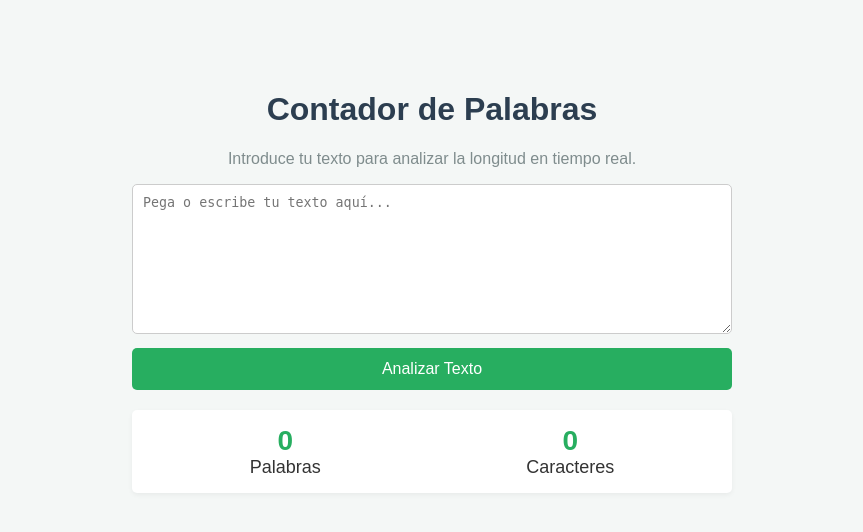
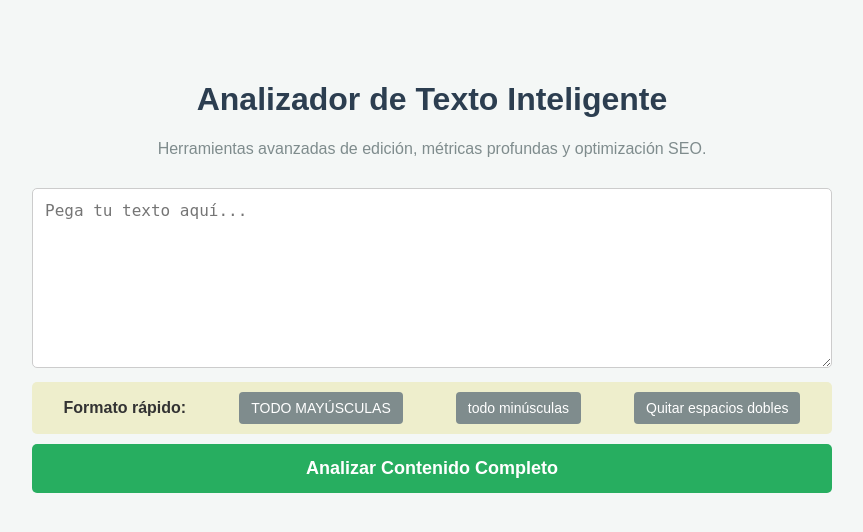
Before and after one commit to neodevgo-prog/mi-contador-web, a Flask app: page / in a window 1280 px wide. Shown: the top 532 px of the page, without its empty margins (208-1071 px from the left). Run offline with Flask 3, Linux system fonts and the light colour scheme.

Commit message:
nuevas funciones avanzadas

```diff
--- a/app.py
+++ b/app.py
@@ -1,20 +1,103 @@
 from flask import Flask, render_template, request
+import re
+from collections import Counter
 
 app = Flask(__name__)
 
+# Palabras comunes en español que no aportan valor al análisis SEO
+STOPWORDS = {"el", "la", "los", "las", "un", "una", "unos", "unas", "de", "del", "en", "para", "por", "con", "y", "o", "u", "que", "es", "son", "se", "un", "su", "sus", "al", "lo"}
+
+# Listas básicas para detectar el tono (análisis de sentimiento simple)
+PALABRAS_POSITIVAS = {"bueno", "excelente", "gran", "mejor", "perfecto", "maravilloso", "feliz", "alegre", "éxito", "positivo", "fácil", "gracias", "amor", "útil"}
+PALABRAS_NEGATIVAS = {"malo", "peor", "error", "fallo", "difícil", "triste", "problema", "negativo", "horrible", "pésimo", "odio", "nunca", "jamás", "perder"}
+
+def analizar_texto(texto):
+    if not texto.strip():
+        return None
+
+    palabras_lista = texto.split()
+    total_palabras = len(palabras_lista)
+    if total_palabras == 0:
+        return None
+
+    # 1. Conteos Básicos
+    caracteres_con_espacio = len(texto)
+    caracteres_sin_espacio = len(texto.replace(" ", "").replace("\n", "").replace("\r", ""))
+    oraciones = len([s for s in re.split(r'[.!?]+', texto) if s.strip()])
+    parrafos = len([p for p in texto.split('\n') if p.strip()])
+
+    # 2. Tiempos Estimados
+    segundos_lectura = int((total_palabras / 200) * 60)
+    segundos_habla = int((total_palabras / 130) * 60)
+
+    # 3. Densidad de Palabras Clave
+    texto_limpio = re.sub(r'[^\w\s]', '', texto.lower())
+    palabras_limpias = [p for p in texto_limpio.split() if p not in STOPWORDS and len(p) > 2]
+    contador_palabras = Counter(palabras_limpias)
+    top_3 = contador_palabras.most_common(3)
+
+    palabras_clave = []
+    for palabra, freq in top_3:
+        porcentaje = (freq / total_palabras) * 100
+        palabras_clave.append({"palabra": palabra, "frecuencia": freq, "densidad": round(porcentaje, 1)})
+
+    # 4. Longitud promedio
+    total_letras = sum(len(p) for p in palabras_lista)
+    promedio_longitud = round(total_letras / total_palabras, 1)
+
+    # 5. NUEVO: Detector de Tono / Sentimiento
+    palabras_minusculas = texto_limpio.split()
+    positivas = sum(1 for p in palabras_minusculas if p in PALABRAS_POSITIVAS)
+    negativas = sum(1 for p in palabras_minusculas if p in PALABRAS_NEGATIVAS)
+
+    if positivas > negativas:
+        tono = "Positivo 😊"
+    elif negativas > positivas:
+        tono = "Negativo 😔"
+    else:
+        tono = "Neutral 😐"
+
+    # 6. NUEVO: Contador de Sílabas Estimado (Regla básica para español)
+    total_silabas = 0
+    for pal in palabras_minusculas:
+        # Contamos grupos de vocales juntas como una aproximación rápida
+        silabas_palabra = len(re.findall(r'[aeiouáéíóúü]+', pal))
+        total_silabas += silabas_palabra if silabas_palabra > 0 else 1
+
+    return {
+        "caracteres_con_espacio": caracteres_con_espacio,
+        "caracteres_sin_espacio": caracteres_sin_espacio,
+        "total_palabras": total_palabras,
+        "oraciones": oraciones if oraciones > 0 else 1,
+        "parrafos": parrafos if parrafos > 0 else 1,
+        "segundos_lectura": segundos_lectura,
+        "segundos_habla": segundos_habla,
+        "palabras_clave": palabras_clave,
+        "promedio_longitud": promedio_longitud,
+        "tono": tono,
+        "total_silabas": total_silabas
+    }
+
 @app.route("/", methods=["GET", "POST"])
-def contador():
-    num_palabras = 0
-    num_caracteres = 0
+def home():
     texto_ingresado = ""
+    resultados = None
 
-    # Si el usuario hace clic en el botón de la web, procesamos el texto
     if request.method == "POST":
         texto_ingresado = request.form.get("texto", "")
-        num_palabras = len(texto_ingresado.split())
-        num_caracteres = len(texto_ingresado)
+        accion = request.form.get("accion", "")
 
-    return render_template("index.html", palabras=num_palabras, caracteres=num_caracteres, texto=texto_ingresado)
+        # NUEVO: Lógica del Limpiador de Texto rápido
+        if accion == "mayusculas":
+            texto_ingresado = texto_ingresado.upper()
+        elif accion == "minusculas":
+            texto_ingresado = texto_ingresado.lower()
+        elif accion == "limpiar_espacios":
+            texto_ingresado = " ".join(texto_ingresado.split())
+
+        resultados = analizar_texto(texto_ingresado)
+
+    return render_template("index.html", texto=texto_ingresado, res=resultados)
 
 if __name__ == "__main__":
     app.run(debug=True)
--- a/templates/index.html
+++ b/templates/index.html
@@ -3,32 +3,88 @@
 <head>
     <meta charset="UTF-8">
     <meta name="viewport" content="width=device-width, initial-scale=1.0">
-    <title>Contador de Palabras Gratuito</title>
+    <title>Analizador de Texto Profesional</title>
     <style>
-        body { font-family: Arial, sans-serif; background-color: #f4f7f6; color: #333; max-width: 600px; margin: 50px auto; padding: 20px; }
-        h1 { color: #2c3e50; text-align: center; }
-        textarea { width: 100%; height: 150px; padding: 10px; border: 1px solid #ccc; border-radius: 5px; box-sizing: border-box; }
-        button { width: 100%; padding: 12px; background-color: #27ae60; color: white; border: none; border-radius: 5px; font-size: 16px; cursor: pointer; margin-top: 10px; }
-        button:hover { background-color: #219653; }
-        .resultados { display: flex; justify-content: space-around; margin-top: 20px; background: white; padding: 15px; border-radius: 5px; box-shadow: 0 2px 5px rgba(0,0,0,0.05); }
-        .dato { text-align: center; font-size: 18px; }
-        .dato span { display: block; font-size: 28px; font-weight: bold; color: #27ae60; }
+        body { font-family: Arial, sans-serif; max-width: 800px; margin: 40px auto; padding: 20px; background-color: #f4f7f6; color: #333; }
+        h1, h2 { text-align: center; color: #2c3e50; }
+        textarea { width: 100%; height: 180px; padding: 12px; border: 1px solid #ccc; border-radius: 5px; box-sizing: border-box; font-size: 16px; }
+        .botones-principales { display: flex; gap: 10px; margin-top: 10px; }
+        .btn-analizar { flex: 2; padding: 14px; background-color: #27ae60; color: white; border: none; border-radius: 5px; font-size: 18px; cursor: pointer; font-weight: bold; }
+        .btn-analizar:hover { background-color: #219653; }
+        .herramientas-rapidas { background: #eec; padding: 10px; border-radius: 5px; margin-top: 10px; display: flex; justify-content: space-around; gap: 10px; }
+        .btn-util { padding: 8px 12px; background: #7f8c8d; color: white; border: none; border-radius: 4px; cursor: pointer; font-size: 14px; }
+        .btn-util:hover { background: #6c7a7d; }
+        .seccion-resultados { margin-top: 30px; background: white; padding: 20px; border-radius: 8px; box-shadow: 0 4px 6px rgba(0,0,0,0.05); }
+        .malla-metricas { display: grid; grid-template-columns: repeat(auto-fit, minmax(180px, 1fr)); gap: 15px; margin-bottom: 25px; }
+        .bloque-dato { background: #f8f9fa; padding: 15px; border-radius: 6px; text-align: center; border-left: 4px solid #27ae60; }
+        .bloque-dato span { display: block; font-size: 24px; font-weight: bold; color: #2c3e50; margin-top: 5px; }
+        .lista-keywords { list-style: none; padding: 0; }
+        .lista-keywords li { background: #eef9f1; padding: 10px 15px; margin-bottom: 8px; border-radius: 4px; display: flex; justify-content: space-between; align-items: center; border-left: 3px solid #2ecc71; }
+        .badge { background: #27ae60; color: white; padding: 3px 8px; border-radius: 12px; font-size: 14px; }
     </style>
 </head>
 <body>
 
-    <h1>Contador de Palabras</h1>
-    <p style="text-align: center; color: #7f8c8d;">Introduce tu texto para analizar la longitud en tiempo real.</p>
+    <h1>Analizador de Texto Inteligente</h1>
+    <p style="text-align: center; color: #7f8c8d; margin-bottom: 30px;">Herramientas avanzadas de edición, métricas profundas y optimización SEO.</p>
 
     <form method="POST">
-        <textarea name="texto" placeholder="Pega o escribe tu texto aquí...">{{ texto }}</textarea>
-        <button type="submit">Analizar Texto</button>
+        <textarea name="texto" placeholder="Pega tu texto aquí...">{{ texto }}</textarea>
+
+        <!-- Caja de botones rápidos para modificar el texto -->
+        <div class="herramientas-rapidas">
+            <span style="font-weight: bold; align-self: center;">Formato rápido:</span>
+            <button type="submit" name="accion" value="mayusculas" class="btn-util">TODO MAYÚSCULAS</button>
+            <button type="submit" name="accion" value="minusculas" class="btn-util">todo minúsculas</button>
+            <button type="submit" name="accion" value="limpiar_espacios" class="btn-util">Quitar espacios dobles</button>
+        </div>
+
+        <div class="botones-principales">
+            <button type="submit" name="accion" value="analizar" class="btn-analizar">Analizar Contenido Completo</button>
+        </div>
     </form>
 
-    <div class="resultados">
-        <div class="dato"><span>{{ palabras }}</span> Palabras</div>
-        <div class="dato"><span>{{ caracteres }}</span> Caracteres</div>
+    {% if res %}
+    <div class="seccion-resultados">
+        <h2>Resultados del Análisis</h2>
+
+        <h3>Métricas de Estructura</h3>
+        <div class="malla-metricas">
+            <div class="bloque-dato">Palabras <span>{{ res.total_palabras }}</span></div>
+            <div class="bloque-dato">Sílabas aprox. <span>{{ res.total_silabas }}</span></div>
+            <div class="bloque-dato">Oraciones <span>{{ res.oraciones }}</span></div>
+            <div class="bloque-dato">Párrafos <span>{{ res.parrafos }}</span></div>
+        </div>
+
+        <h3>Calidad e Inteligencia</h3>
+        <div class="malla-metricas">
+            <div class="bloque-dato">Tono del Texto <span>{{ res.tono }}</span></div>
+            <div class="bloque-dato">Tiempo Lectura <span>{{ res.segundos_lectura }} seg</span></div>
+            <div class="bloque-dato">Tiempo Habla <span>{{ res.segundos_habla }} seg</span></div>
+            <div class="bloque-dato">Longitud Palabra <span>{{ res.promedio_longitud }} let.</span></div>
+        </div>
+
+        <h3>Métricas de Conteo de Caracteres</h3>
+        <div class="malla-metricas">
+            <div class="bloque-dato">Con Espacios <span>{{ res.caracteres_con_espacio }}</span></div>
+            <div class="bloque-dato">Sin Espacios <span>{{ res.caracteres_sin_espacio }}</span></div>
+        </div>
+
+        <h3>Densidad de Palabras Clave (Top 3 SEO)</h3>
+        {% if res.palabras_clave %}
+            <ul class="lista-keywords">
+            {% for item in res.palabras_clave %}
+                <li>
+                    <strong>"{{ item.palabra }}"</strong>
+                    <span>Repetida: {{ item.frecuencia }} veces <span class="badge">Densidad: {{ item.densidad }}%</span></span>
+                </li>
+            {% endfor %}
+            </ul>
+        {% else %}
+            <p style="color: #7f8c8d; font-style: italic;">Escribe un texto más largo para calcular la densidad de palabras clave.</p>
+        {% endif %}
     </div>
+    {% endif %}
 
 </body>
 </html>
```
